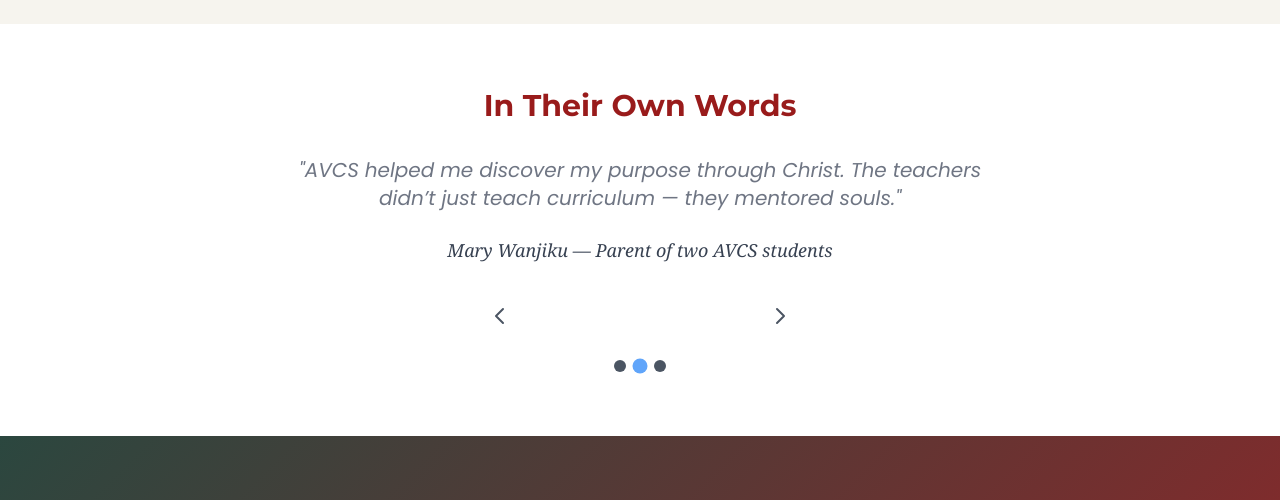
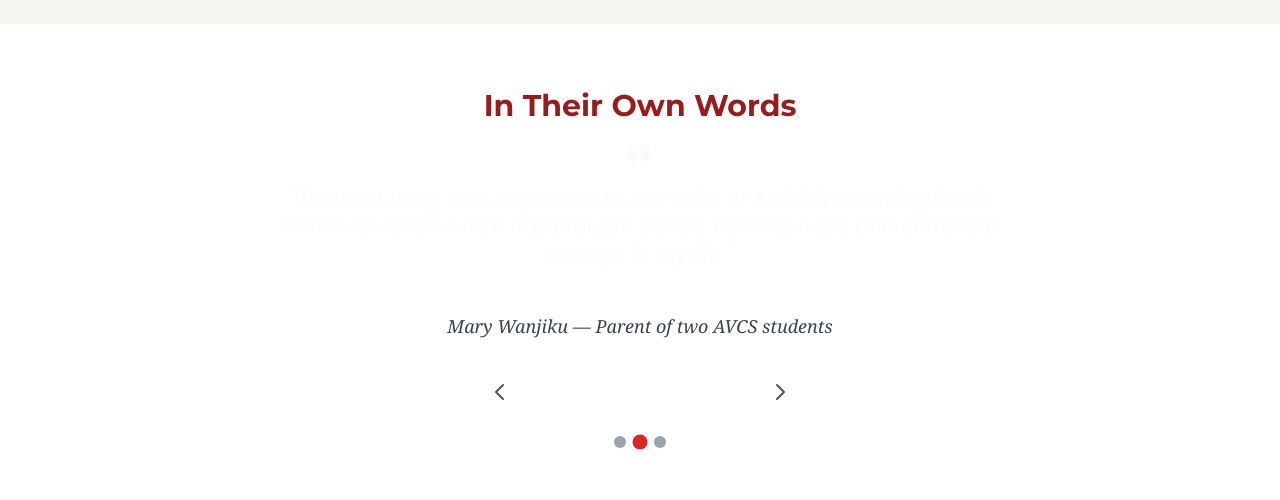
Before and after one commit to WatchDog386/anointed, a React (Vite) app: page / in a window 1280 px wide. Shown: the part 3320-3820 px from the top of the page. Built offline with nearby package versions, Linux system fonts and the light colour scheme.

Commit message:
modified:childsponsorshi.jsx,Testimonials.jsx

```diff
--- a/src/routes/Testimonials.jsx
+++ b/src/routes/Testimonials.jsx
@@ -1,5 +1,5 @@
-import React, { useState, useEffect } from "react";
-import { motion } from "framer-motion";
+import React, { useState, useEffect, useCallback } from "react";
+import { motion, AnimatePresence } from "framer-motion";
 
 // Sample testimonials data
 const testimonials = [
@@ -12,47 +12,69 @@
   },
   {
     id: 2,
-    text: "AVCS helped me discover my purpose through Christ. The teachers didn’t just teach curriculum — they mentored souls.",
+    text: "AVCS helped me discover my purpose through Christ. The teachers didn't just teach curriculum — they mentored souls.",
     author: "Mary Wanjiku",
     role: "Parent of two AVCS students",
     avatar: "https://placehold.co/60x60/2b473f/FFFFFF/png?text=Parent",
   },
   {
     id: 3,
-    text: "My child came home every day excited to share what they learned — not just academically, but spiritually. That’s the AVCS difference.",
+    text: "My child came home every day excited to share what they learned — not just academically, but spiritually. That's the AVCS difference.",
     author: "James Ochieng",
     role: "AVCS Parent",
     avatar: "https://placehold.co/60x60/2b473f/FFFFFF/png?text=Parent",
   },
 ];
 
+// Animation variants for better performance and reusability
+const slideVariants = {
+  enter: { opacity: 0, y: 20 },
+  center: { opacity: 1, y: 0 },
+  exit: { opacity: 0, y: -20 },
+};
+
+const containerVariants = {
+  hidden: { opacity: 0 },
+  visible: {
+    opacity: 1,
+    transition: {
+      delayChildren: 0.3,
+      staggerChildren: 0.2
+    }
+  }
+};
+
 export default function Testimonials() {
   const [currentSlide, setCurrentSlide] = useState(0);
   const [isAutoPlaying, setIsAutoPlaying] = useState(true);
+  const [direction, setDirection] = useState(0); // 0 for next, 1 for previous
 
-  const goToSlide = (index) => {
-    setCurrentSlide(index);
-    setIsAutoPlaying(false); // Pause auto-play on user interaction
-  };
-
-  const nextSlide = () => {
+  // Use useCallback to prevent unnecessary re-renders
+  const nextSlide = useCallback(() => {
+    setDirection(0);
     setCurrentSlide((prev) => (prev + 1) % testimonials.length);
     setIsAutoPlaying(false);
-  };
+  }, [testimonials.length]);
 
-  const prevSlide = () => {
+  const prevSlide = useCallback(() => {
+    setDirection(1);
     setCurrentSlide((prev) => (prev - 1 + testimonials.length) % testimonials.length);
     setIsAutoPlaying(false);
-  };
+  }, [testimonials.length]);
+
+  const goToSlide = useCallback((index) => {
+    setDirection(index > currentSlide ? 0 : 1);
+    setCurrentSlide(index);
+    setIsAutoPlaying(false);
+  }, [currentSlide]);
 
   // Auto-advance slides
   useEffect(() => {
-    let interval;
-    if (isAutoPlaying && testimonials.length > 1) {
-      interval = setInterval(nextSlide, 6000);
-    }
+    if (!isAutoPlaying || testimonials.length <= 1) return;
+
+    const interval = setInterval(nextSlide, 6000);
     return () => clearInterval(interval);
-  }, [isAutoPlaying]);
+  }, [isAutoPlaying, nextSlide, testimonials.length]);
 
   // Resume auto-play after 5s of inactivity
   useEffect(() => {
@@ -63,45 +85,71 @@
     }, 5000);
 
     return () => clearTimeout(timer);
-  }, [currentSlide]);
+  }, [currentSlide, isAutoPlaying]);
 
   const current = testimonials[currentSlide];
 
   return (
-    <section className="py-16 bg-white">
+    <motion.section
+      className="py-16 bg-white"
+      initial="hidden"
+      whileInView="visible"
+      viewport={{ once: true, margin: "-100px" }}
+      variants={containerVariants}
+    >
       <div className="container mx-auto px-4 sm:px-6 lg:px-8 max-w-4xl">
         {/* Heading */}
-        <h2 className="text-2xl md:text-3xl font-bold mb-8 text-center text-red-800">
+        <motion.h2
+          className="text-2xl md:text-3xl font-bold mb-8 text-center text-red-800"
+          variants={containerVariants}
+        >
           In Their Own Words
-        </h2>
+        </motion.h2>
 
         {/* Testimonial Container */}
         <div className="relative flex flex-col items-center">
-          {/* Quote */}
+          <AnimatePresence mode="wait" custom={direction}>
             <motion.div
-            key={current.id}
-            initial={{ opacity: 0, y: 20 }}
-            animate={{ opacity: 1, y: 0 }}
-            exit={{ opacity: 0, y: -20 }}
+              key={currentSlide}
+              custom={direction}
+              variants={slideVariants}
+              initial="enter"
+              animate="center"
+              exit="exit"
               transition={{ duration: 0.5 }}
               className="text-center mb-6"
             >
+              {/* Quote Icon */}
+              <div className="mb-4 text-red-800">
+                <svg className="w-8 h-8 mx-auto" fill="currentColor" viewBox="0 0 24 24">
+                  <path d="M4.583 17.321C3.553 16.227 3 15 3 13.011c0-3.5 2.457-6.637 6.03-8.188l.893 1.378c-3.335 1.804-3.987 4.145-4.247 5.621.537-.278 1.24-.375 1.929-.311 1.804.167 3.226 1.648 3.226 3.489a3.5 3.5 0 01-3.5 3.5c-1.073 0-2.099-.49-2.748-1.179zm10 0C13.553 16.227 13 15 13 13.011c0-3.5 2.457-6.637 6.03-8.188l.893 1.378c-3.335 1.804-3.987 4.145-4.247 5.621.537-.278 1.24-.375 1.929-.311 1.804.167 3.226 1.648 3.226 3.489a3.5 3.5 0 01-3.5 3.5c-1.073 0-2.099-.49-2.748-1.179z"/>
+                </svg>
+              </div>
+
               <p className="text-gray-500 italic text-lg md:text-xl leading-relaxed max-w-3xl mx-auto px-4">
                 "{current.text}"
               </p>
             </motion.div>
+          </AnimatePresence>
 
-          {/* Author */}
-          <div className="text-center mb-8">
+          {/* Author Info */}
+          <motion.div
+            className="text-center mb-8"
+            initial={{ opacity: 0 }}
+            animate={{ opacity: 1 }}
+            transition={{ delay: 0.2, duration: 0.5 }}
+          >
             <p className="text-gray-700 font-serif text-base md:text-lg italic">
               {current.author} — {current.role}
             </p>
-          </div>
+          </motion.div>
 
           {/* Navigation Arrows */}
           <div className="flex justify-between w-full max-w-xs mb-6">
-            <button
+            <motion.button
               onClick={prevSlide}
+              whileHover={{ scale: 1.1 }}
+              whileTap={{ scale: 0.9 }}
               className="p-2 rounded-full hover:bg-gray-100 transition-colors focus:outline-none focus:ring-2 focus:ring-gray-300"
               aria-label="Previous testimonial"
             >
@@ -114,10 +162,12 @@
               >
                 <path strokeLinecap="round" strokeLinejoin="round" strokeWidth={2} d="M15 19l-7-7 7-7" />
               </svg>
-            </button>
+            </motion.button>
 
-            <button
+            <motion.button
               onClick={nextSlide}
+              whileHover={{ scale: 1.1 }}
+              whileTap={{ scale: 0.9 }}
               className="p-2 rounded-full hover:bg-gray-100 transition-colors focus:outline-none focus:ring-2 focus:ring-gray-300"
               aria-label="Next testimonial"
             >
@@ -130,19 +180,20 @@
               >
                 <path strokeLinecap="round" strokeLinejoin="round" strokeWidth={2} d="M9 5l7 7-7 7" />
               </svg>
-            </button>
+            </motion.button>
           </div>
 
           {/* Dot Indicators */}
           <div className="flex space-x-2">
             {testimonials.map((_, index) => (
-              <button
+              <motion.button
                 key={index}
                 onClick={() => goToSlide(index)}
+                whileHover={{ scale: 1.2 }}
                 className={`w-3 h-3 rounded-full transition-all duration-300 ${
                   index === currentSlide
-                    ? "bg-blue-400 scale-125"
-                    : "bg-gray-600 hover:bg-gray-500"
+                    ? "bg-red-600 scale-125"
+                    : "bg-gray-400 hover:bg-gray-500"
                 }`}
                 aria-label={`Go to testimonial ${index + 1}`}
                 aria-current={index === currentSlide ? "true" : undefined}
@@ -151,6 +202,6 @@
           </div>
         </div>
       </div>
-    </section>
+    </motion.section>
   );
 }
```
Also changed, not shown: src/routes/ChildSponsorship.jsx (+21 -32 lines). Lines whose indentation alone changed are shown as unchanged.
